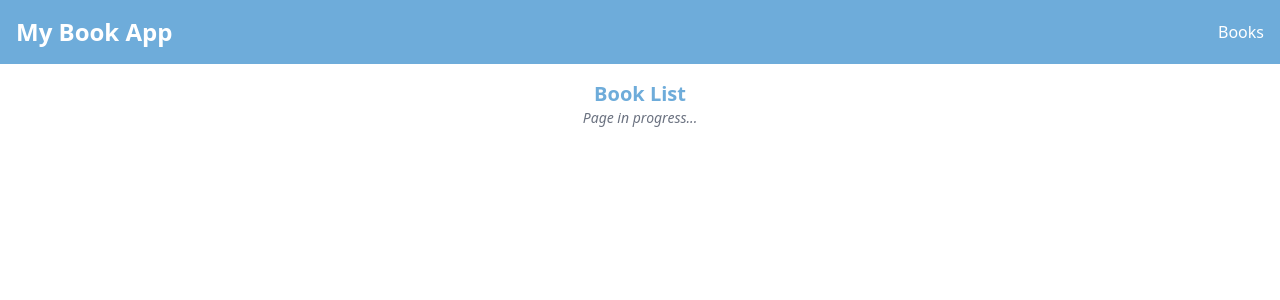
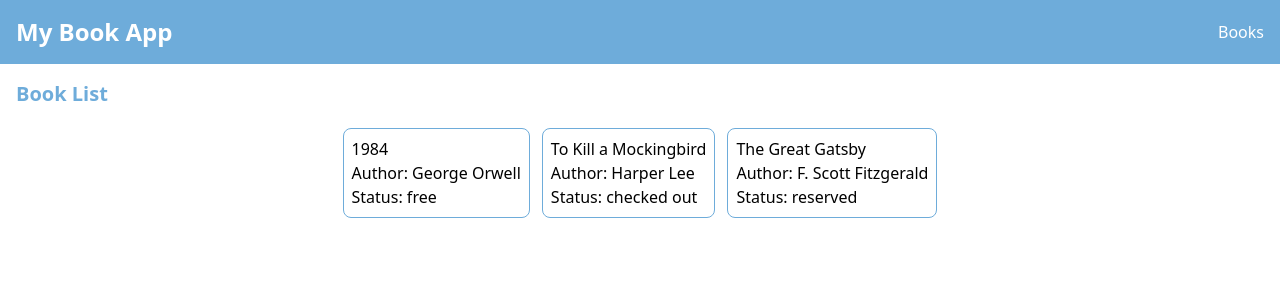
Before and after one commit to gwenael9/my-book-app, an Angular app: page /books in a window 1280 px wide. Shown: the top 300 px of the page. Built offline with nearby package versions, Linux system fonts and the light colour scheme.

Commit message:
feat(book): création des mockBooks + init de la liste + card des books

```diff
--- a/package.json
+++ b/package.json
@@ -47,6 +47,8 @@
     "angular-eslint": "20.2.0",
     "autoprefixer": "^10.4.21",
     "eslint": "^9.33.0",
+    "eslint-import-resolver-typescript": "^4.4.4",
+    "eslint-plugin-import": "^2.32.0",
     "husky": "^9.1.7",
     "jasmine-core": "~5.9.0",
     "karma": "~6.4.0",
--- /dev/null
+++ b/src/app/features/book/components/book.card.component.ts
@@ -0,0 +1,18 @@
+import { Component, Input } from '@angular/core';
+
+import { Book } from '../models/book.model';
+
+@Component({
+  selector: 'app-book-card',
+  standalone: true,
+  template: `
+    <div class="border border-primary p-2 rounded-lg">
+      <h3>{{ book.title }}</h3>
+      <p>Author: {{ book.author }}</p>
+      <p>Status: {{ book.status }}</p>
+    </div>
+  `,
+})
+export class BookCardComponent {
+  @Input() book!: Book;
+}
--- a/src/app/features/book/components/book.list.component.ts
+++ b/src/app/features/book/components/book.list.component.ts
@@ -1,13 +1,30 @@
-import { Component } from '@angular/core';
+import { CommonModule } from '@angular/common';
+import { Component, inject } from '@angular/core';
+
+import { Book } from '../models/book.model';
+import { BookService } from '../services/book.service';
+
+import { BookCardComponent } from './book.card.component';
 
 @Component({
   selector: 'app-book-list',
+  imports: [CommonModule, BookCardComponent],
   standalone: true,
   template: `
-    <div class="text-center">
-      <h2 class="text-primary font-semibold text-xl">Book List</h2>
-      <p class="text-gray-500 italic text-sm">Page in progress...</p>
+    <h2 class="text-primary font-semibold text-xl">Book List</h2>
+    <div class="flex justify-center mt-5">
+      <div class="flex space-x-3">
+        @for (book of bookService.getAllBooks(); track trackByBookId(book)) {
+          <app-book-card [book]="book"></app-book-card>
+        }
+      </div>
     </div>
   `,
 })
-export class BookListComponent {}
+export class BookListComponent {
+  bookService = inject(BookService);
+
+  trackByBookId(book: Book): number {
+    return book.id;
+  }
+}
--- /dev/null
+++ b/src/app/features/book/models/book.model.ts
@@ -0,0 +1,15 @@
+export interface Book {
+  id: number;
+  title: string;
+  author: string;
+  description?: string;
+  status: 'free' | 'checked out' | 'reserved';
+  // l'utilisateur qui prête le livre
+  ownerId: number;
+  createdAt: Date;
+  updatedAt: Date;
+  // date de dispo
+  availableAt: Date;
+  // l'utilisateur qui l'utilise
+  userId?: number;
+}
--- /dev/null
+++ b/src/app/features/book/services/book.service.ts
@@ -0,0 +1,14 @@
+import { computed, Injectable, signal } from '@angular/core';
+
+import { mockBooks } from '@/app/mock-data/book';
+
+import { Book } from '../models/book.model';
+
+@Injectable({
+  providedIn: 'root',
+})
+export class BookService {
+  private books = signal<Book[]>(mockBooks);
+
+  public getAllBooks = computed(() => this.books());
+}
--- /dev/null
+++ b/src/app/mock-data/book.ts
@@ -0,0 +1,34 @@
+import { Book } from '@/features/book/models/book.model';
+
+export const mockBooks: Book[] = [
+  {
+    id: 1,
+    title: '1984',
+    author: 'George Orwell',
+    status: 'free',
+    ownerId: 1,
+    createdAt: new Date(),
+    updatedAt: new Date(),
+    availableAt: new Date(),
+  },
+  {
+    id: 2,
+    title: 'To Kill a Mockingbird',
+    author: 'Harper Lee',
+    status: 'checked out',
+    ownerId: 1,
+    createdAt: new Date(),
+    updatedAt: new Date(),
+    availableAt: new Date(),
+  },
+  {
+    id: 3,
+    title: 'The Great Gatsby',
+    author: 'F. Scott Fitzgerald',
+    status: 'reserved',
+    ownerId: 1,
+    createdAt: new Date(),
+    updatedAt: new Date(),
+    availableAt: new Date(),
+  },
+];
```
Also changed, not shown: eslint.config.js (+17 -0 lines), tsconfig.json (+7 -1 lines), 1 other file (tests, documents, lock files or other folders).
